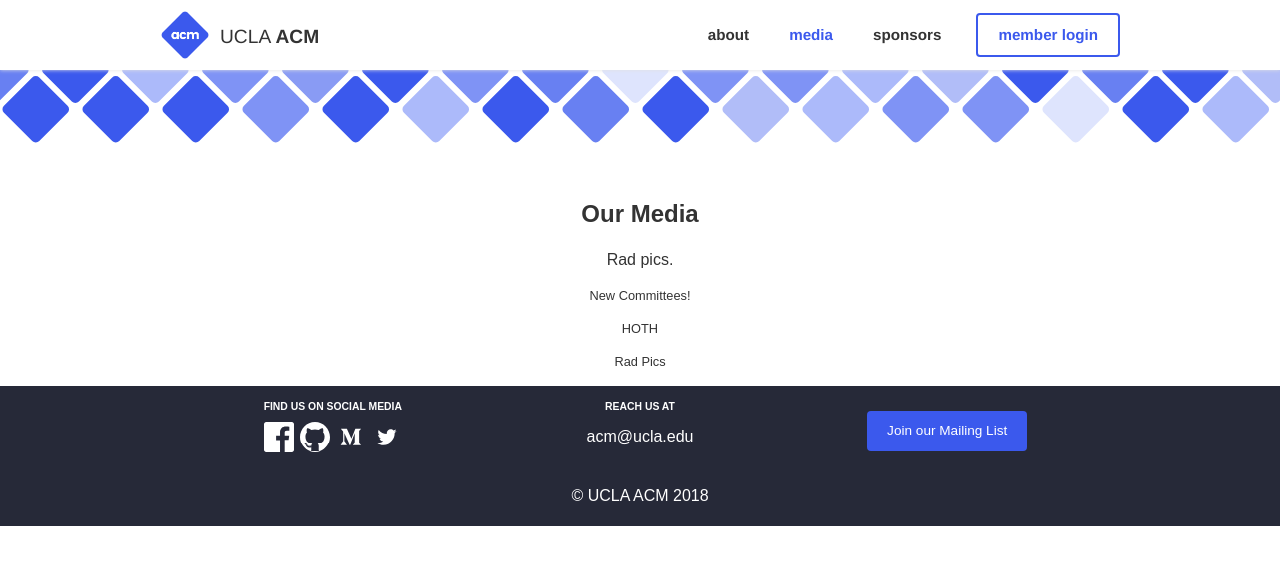
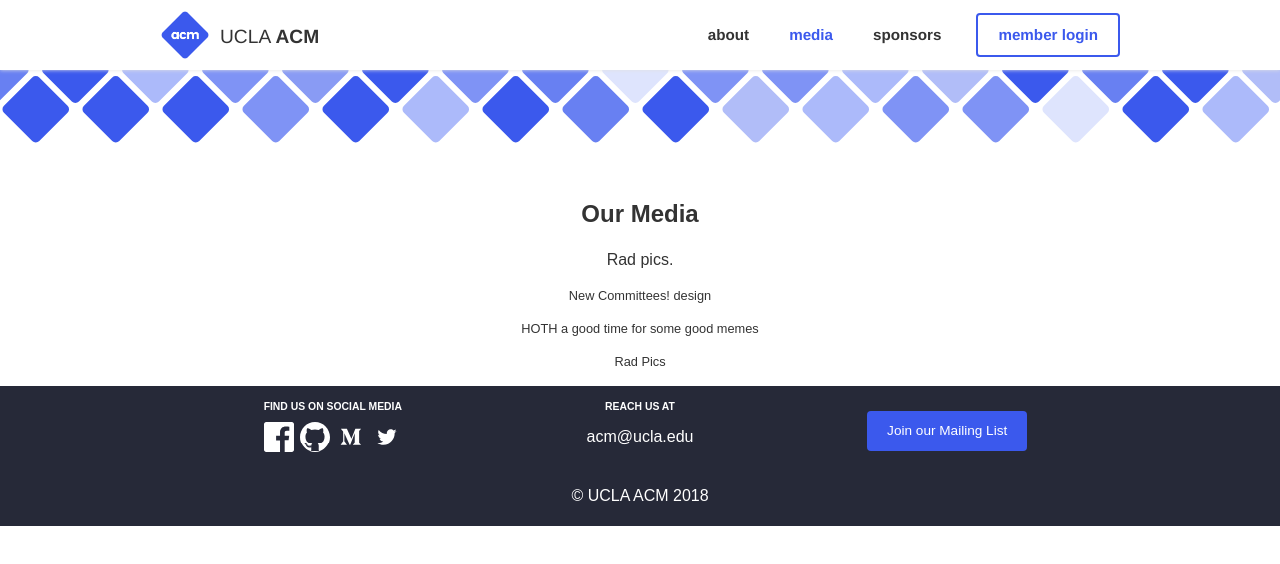
Before and after one commit to uclaacm/website, a React app: page /media in a window 1280 px wide. Shown: the top 564 px of the page. Built offline with nearby package versions, Linux system fonts and the light colour scheme; the HTML template or start-up script is replaced by a standard one.

Commit message:
Update index.jsx

```diff
--- a/src/components/Media/index.jsx
+++ b/src/components/Media/index.jsx
@@ -16,7 +16,7 @@ export default class Media extends React.Component {
 					<h2>Our Media</h2>
 					<p className="subheading">Rad pics.</p>
 						{Config.media.map(media =>
-							<p> {media.name} </p>
+							<p> {media.name} {media.date} {media.tagline} </p>
 						)}
 				</div>
 				<Footer />
```
